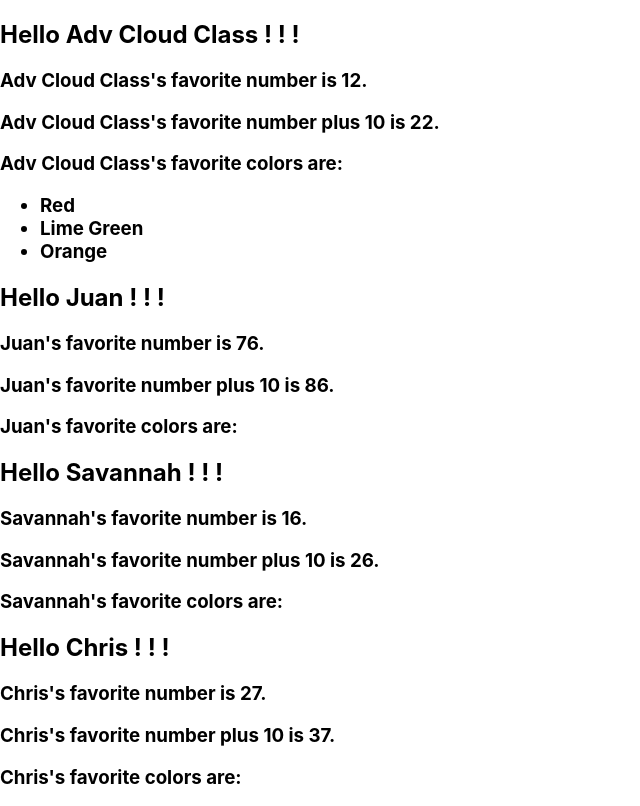
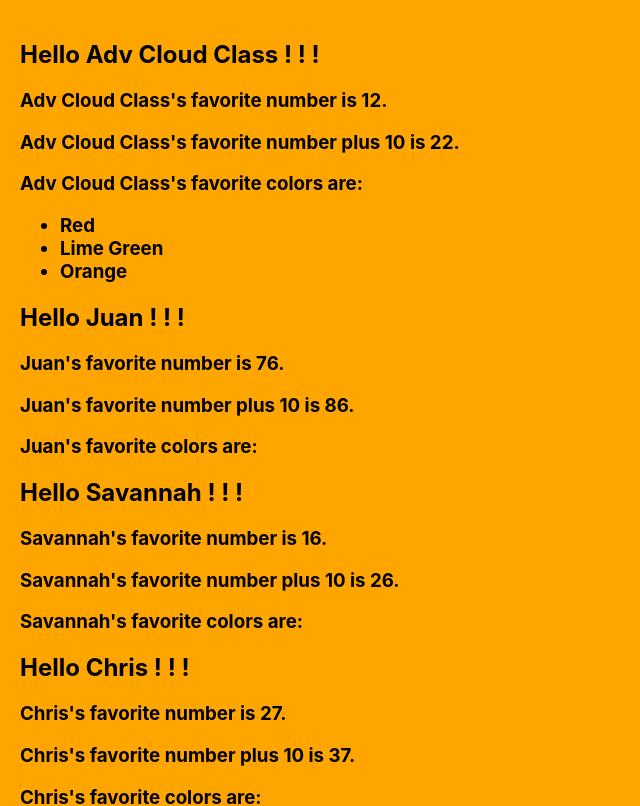
Before and after one commit to maggiemadison/react-app-lab4, a React (Create React App) app: page / in a window 1280 px wide. Shown: the top 806 px of the page, without its empty margins (0-640 px from the left). Built offline with nearby package versions, Linux system fonts and the light colour scheme.

Commit message:
added styling

```diff
--- a/src/App.js
+++ b/src/App.js
@@ -2,14 +2,20 @@
 import { Greeting } from './Greeting';
 
 const App = () => {
+  const styles = {
+    container: {
+      padding: 20,
+      backgroundColor: new Date().getSeconds() % 2 == 0 ? "orange" : "purple"
+    }
+  }
   return (
-    <>
+    <div style={styles.container}>
       <Greeting name="Adv Cloud Class" favoriteNumber={12} favoriteColors = {[ "Red", "Lime Green", "Orange"]} />
       <Greeting name="Juan" favoriteNumber={76}/>
       <Greeting name="Savannah" favoriteNumber={16}/>
       <Greeting name="Chris"favoriteNumber={27}/>
       <Greeting name="Persephony" favoriteNumber={50}/>
-    </>
+    </div>
   );
 }
 
--- a/src/Greeting.js
+++ b/src/Greeting.js
@@ -1,23 +1,20 @@
 import react from "react";
 
-export const Greeting = (props) =>
+export const Greeting = ({name, favoriteNumber, favoriteColors}) =>
 {
-    console.log(props);
-
     return (
         <>
-            <h2>Hello {props.name} ! ! ! </h2>
+            <h2>Hello {name} ! ! ! </h2>
 
-            <h3>{props.name}'s favorite number is {props.favoriteNumber}.</h3>
+            <h3>{name}'s favorite number is {favoriteNumber}.</h3>
 
-            <h3>{props.name}'s favorite number plus 10 is {props.favoriteNumber +10}.</h3>
+            <h3>{name}'s favorite number plus 10 is {favoriteNumber +10}.</h3>
 
-            <h3>{props.name}'s favorite colors are:
+            <h3>{name}'s favorite colors are:
                 <ul>
-                    {props.favoriteColors && props.favoriteColors.map(color => <li key={color} >{color}</li>)}
+                    {favoriteColors && favoriteColors.map(color => <li key={color} >{color}</li>)}
                 </ul>
             </h3>
-
         </>
 
     );
```
